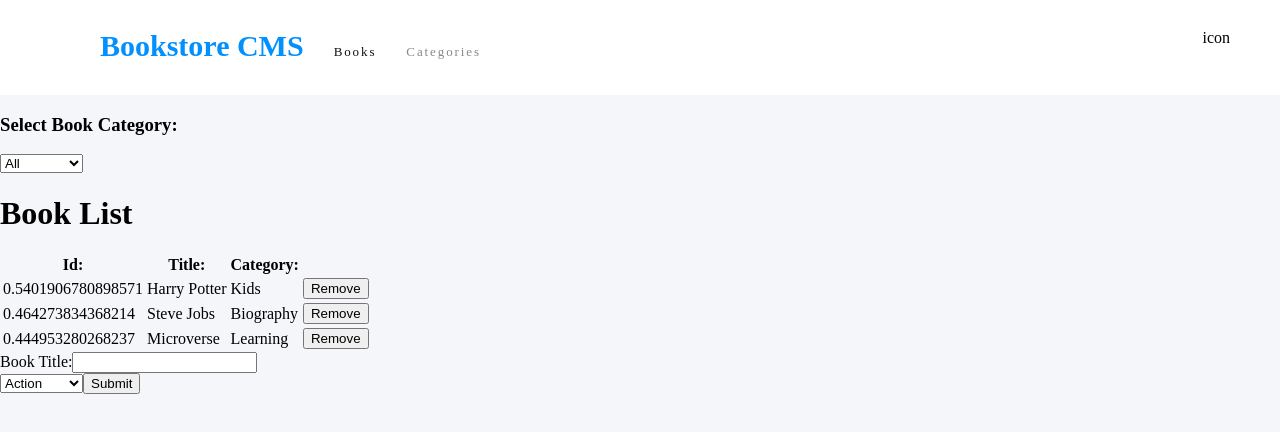
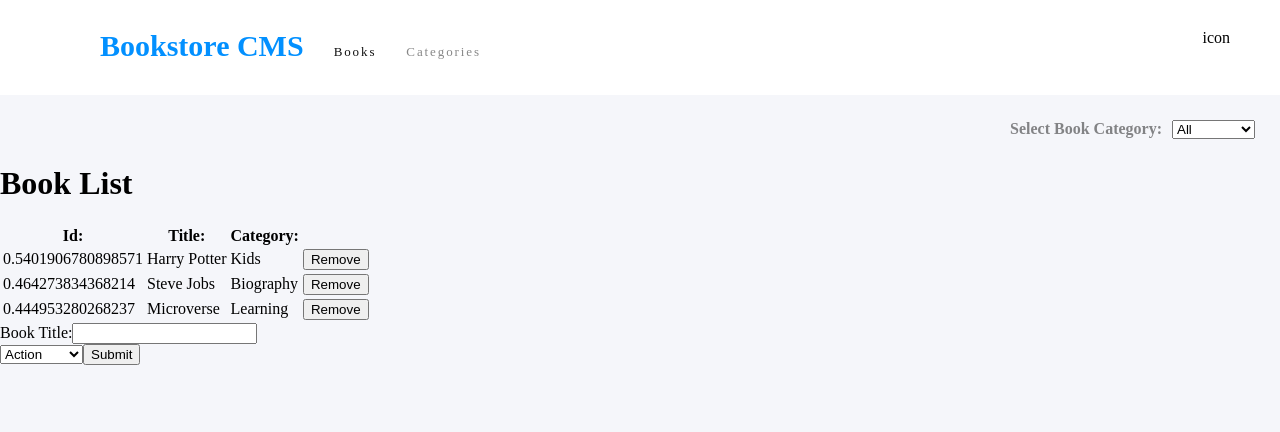
Before and after one commit to othman-19/bookStore-react-redux, a React (Create React App) app: page / in a window 1280 px wide. Shown: the top 432 px of the page. Built offline with nearby package versions, Linux system fonts and the light colour scheme.

Commit message:
filter added to the right simply

```diff
--- a/src/components/CategoryFilter.js
+++ b/src/components/CategoryFilter.js
@@ -14,8 +14,8 @@ function CategoryFilter({ filterChangeHandler }) {
   ];
 
   return (
-    <div>
-      <h3>Select Book Category:</h3>
+    <div className="filter">
+      <span className="filter-select">Select Book Category:</span>
       <select name="filter" onChange={e => filterChangeHandler(e.target.value)}>
         {filters.map(filter => (
           <option key={filter}>{filter}</option>
--- a/src/index.css
+++ b/src/index.css
@@ -70,3 +70,16 @@ li {
   float: right;
   padding-right: 50px;
 }
+
+.filter {
+  margin: 20px;
+  text-align: right;
+  padding: 5px;
+}
+
+.filter-select {
+  color: #121212;
+  opacity: 0.5;
+  padding-right: 10px;
+  font-weight: bold;
+}
```
